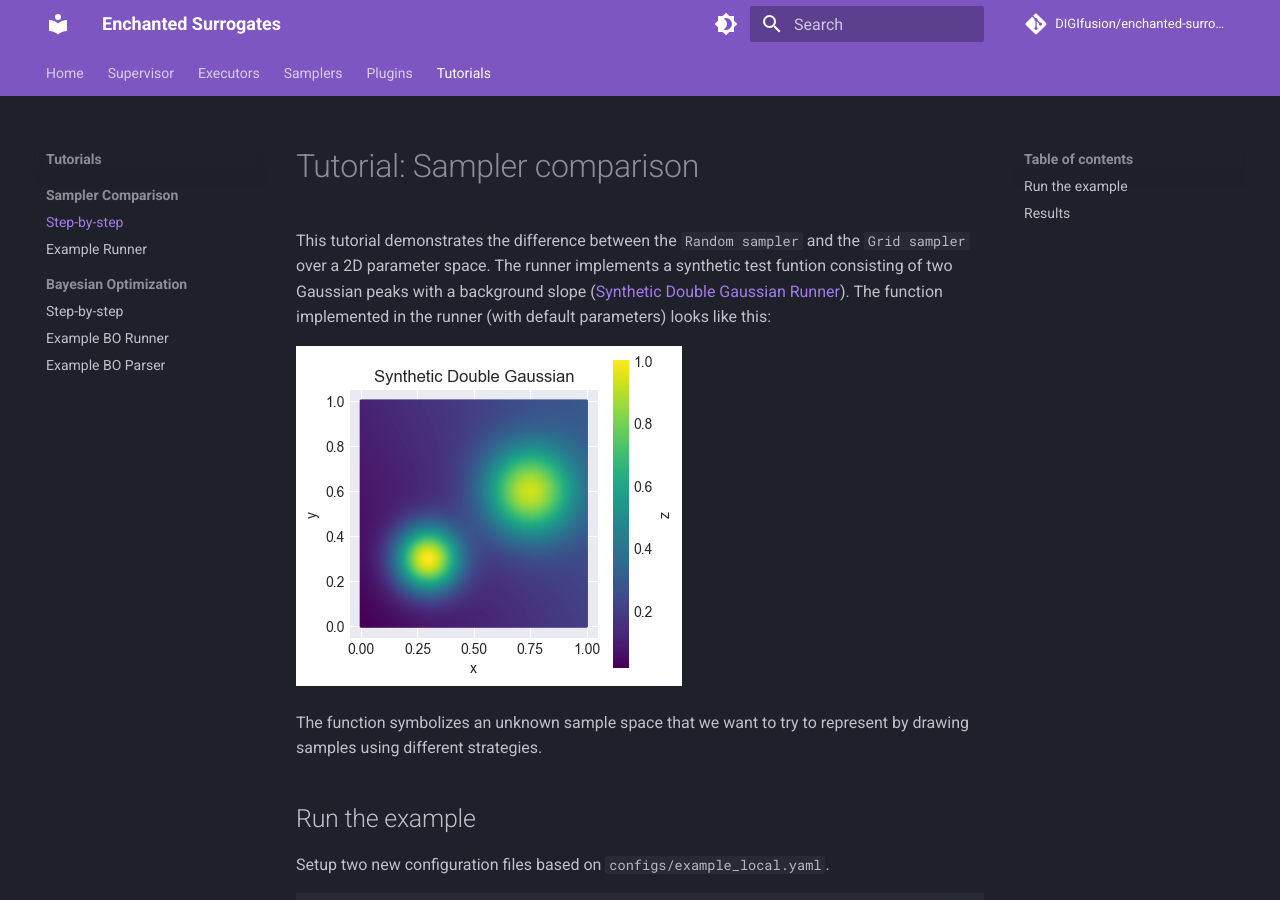
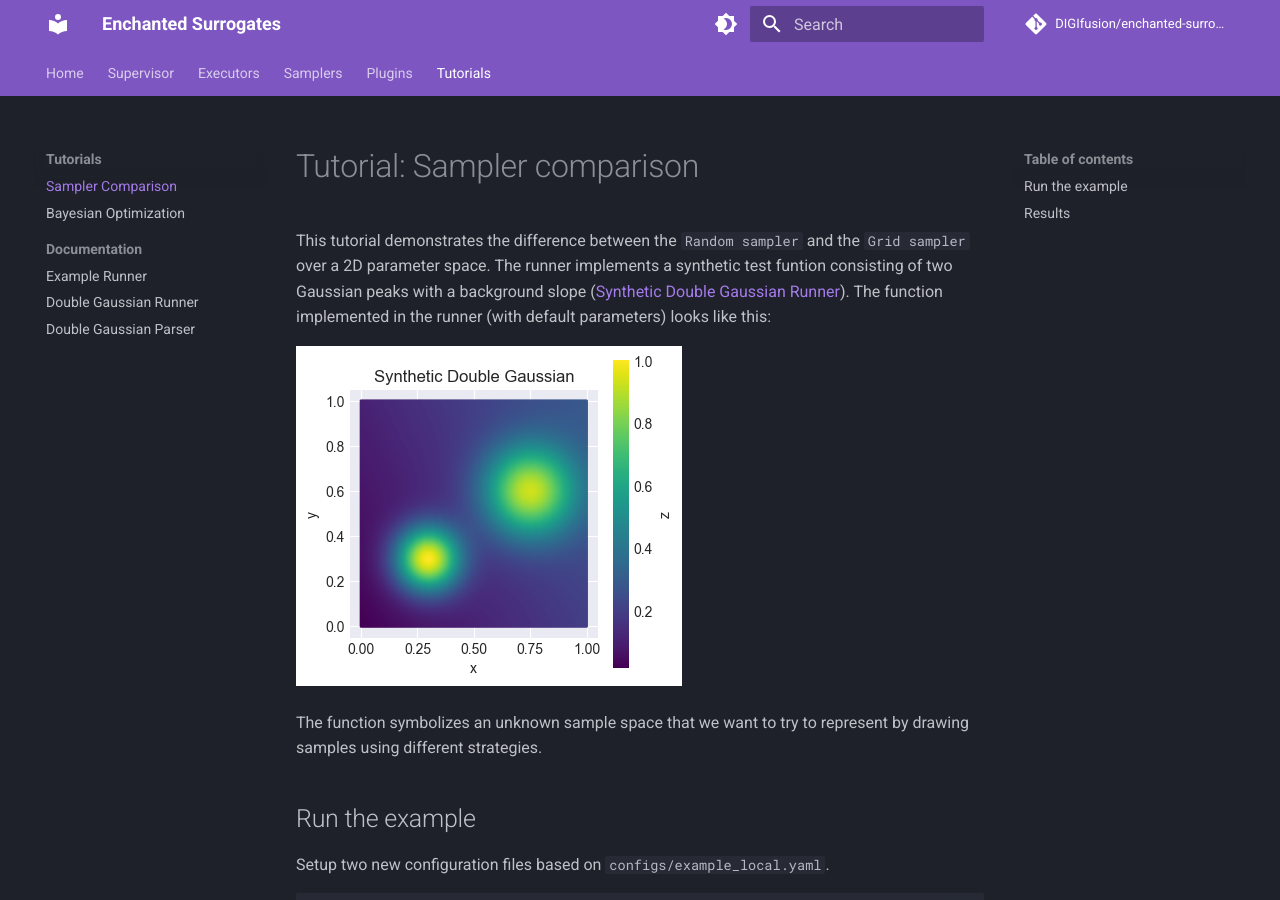
Before and after one commit to DIGIfusion/enchanted-surrogates, an MkDocs documentation site: the page built from docs/tutorials/example_workflow.md, in a window 1280 px wide and 900 px high. Built offline with MkDocs 1.6.1 and Material for MkDocs 9.7.7, drawn with Linux system fonts in a browser that asks for light colours; comment, search, counter and statistics services are not loaded.

Commit message:
Update navigation.

```diff
--- a/mkdocs.yml
+++ b/mkdocs.yml
@@ -22,7 +22,7 @@ nav:
     - Array Sampler: samplers/array_sampler.md
     - Bayesian Optimization Sampler: samplers/bayesian_optimization_sampler.md
     - Latin Hypercube Sampler: samplers/latin_hypercube_sampler.md
-    - Sobol Sequence Sampler: samplers/sobol_sampler.md
+    - Sobol Sequence Sampler: samplers/sobol_sequence_sampler.md
     - Active Learning Sampler: samplers/active_learning_sampler.md
     - Nested Sampler: samplers/nested_sampler.md
   - Plugins:
@@ -33,13 +33,12 @@ nav:
     - GENE: plugins/gene_plugin.md
     - DREAM: plugins/dream_plugin.md
   - Tutorials:
-    - Sampler Comparison:
-      - Step-by-step: tutorials/example_workflow.md
+    - Sampler Comparison: tutorials/example_workflow.md
+    - Bayesian Optimization: tutorials/bayesian_optimization.md
+    - Documentation:
       - Example Runner: runners/example_runner.md
-    - Bayesian Optimization:
-      - Step-by-step: tutorials/bayesian_optimization.md
-      - Example BO Runner: runners/synthetic_double_gaussian_runner.md
-      - Example BO Parser: parsers/synthetic_double_gaussian_parser.md
+      - Double Gaussian Runner: runners/synthetic_double_gaussian_runner.md
+      - Double Gaussian Parser: parsers/synthetic_double_gaussian_parser.md
 
 theme:
   name: material
```
